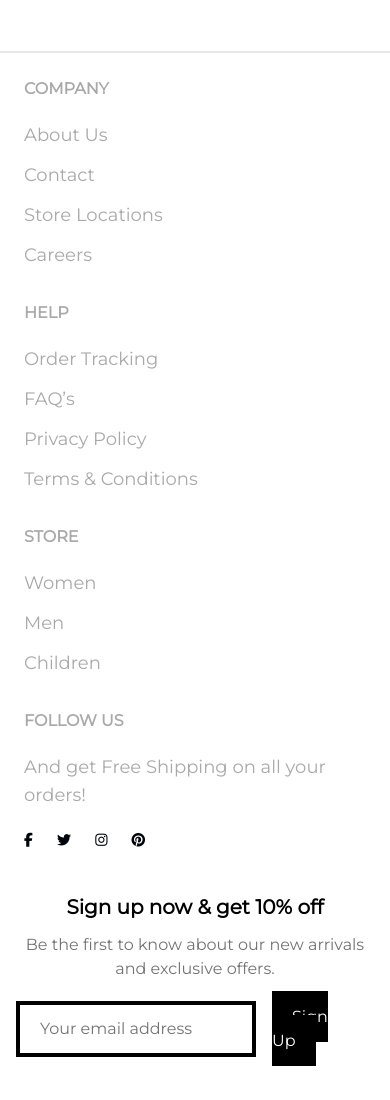
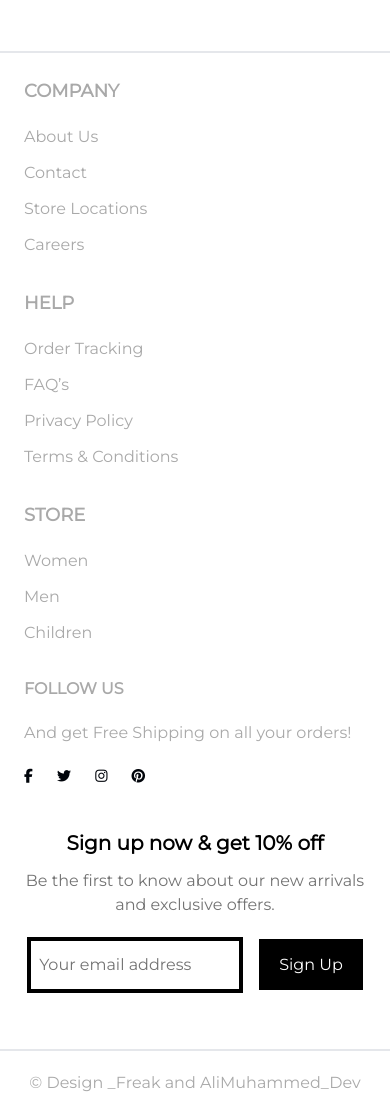
Before and after one commit to alimuhammeddev/Goya, a plain HTML site: page index.html in a window 390 px wide. Shown: the part 7400-8500 px from the top of the page. Drawn offline with nearby package versions, Linux system fonts and the light colour scheme.

Commit message:
worked on input field

```diff
--- a/index.html
+++ b/index.html
@@ -419,10 +419,10 @@
         <div class="container mx-auto p-4">
             <div class="grid grid-cols-1 md:grid-cols-2 lg:grid-cols-4 gap-4">
                 <div class="p-2">
-                    <h1 class="lg:text-xl text-base font-semibold text-[#A9A9A9]">
+                    <h1 class="lg:text-xl text-lg font-semibold text-[#A9A9A9]">
                         COMPANY
                     </h1>
-                    <div class="space-y-3 mt-5 text-[#a9a9a9] text-lg font-normal">
+                    <div class="space-y-3 mt-5 text-[#a9a9a9] lg:text-lg text-base font-normal">
                         <p><a href="#" class="hover:text-[#000000] duration-500 transition ease-out">About Us</a></p>
                         <p><a href="#" class="hover:text-[#000000] duration-500 transition ease-out">Contact</a></p>
                         <p><a href="#" class="hover:text-[#000000] duration-500 transition ease-out">Store Locations</a></p>
@@ -430,10 +430,10 @@
                     </div>
                 </div>
                 <div class="p-2">
-                    <h1 class="lg:text-xl text-base font-semibold text-[#A9A9A9]">
+                    <h1 class="lg:text-xl text-lg font-semibold text-[#A9A9A9]">
                         HELP
                     </h1>
-                    <div class="space-y-3 mt-5 text-[#a9a9a9] text-lg font-normal">
+                    <div class="space-y-3 mt-5 text-[#a9a9a9] lg:text-lg text-base font-normal">
                         <p><a href="#" class="hover:text-[#000000] duration-500 transition ease-out">Order Tracking</a></p>
                         <p><a href="#" class="hover:text-[#000000] duration-500 transition ease-out">FAQ’s</a></p>
                         <p><a href="#" class="hover:text-[#000000] duration-500 transition ease-out">Privacy Policy</a></p>
@@ -441,10 +441,10 @@
                     </div>
                 </div>
                 <div class="p-2">
-                    <h1 class="lg:text-xl text-base font-semibold text-[#A9A9A9]">
+                    <h1 class="lg:text-xl text-lg font-semibold text-[#A9A9A9]">
                         STORE
                     </h1>
-                    <div class="space-y-3 mt-5 text-[#a9a9a9] text-lg font-normal">
+                    <div class="space-y-3 mt-5 text-[#a9a9a9] lg:text-lg text-base font-normal">
                         <p><a href="#" class="hover:text-[#000000] duration-500 transition ease-out">Women</a></p>
                         <p><a href="#" class="hover:text-[#000000] duration-500 transition ease-out">Men</a></p>
                         <p><a href="#" class="hover:text-[#000000] duration-500 transition ease-out">Children</a></p>
@@ -454,7 +454,7 @@
                     <h1 class="lg:text-xl text-base font-semibold text-[#A9A9A9]">
                         FOLLOW US
                     </h1>
-                    <div class="mt-5 text-[#a9a9a9] text-lg font-normal">
+                    <div class="mt-5 text-[#a9a9a9] lg:text-lg text-base font-normal">
                         <p>And get Free Shipping  on all your  orders!</p>
                     </div>
                     <div class="space-x-5 mt-5">
@@ -478,7 +478,7 @@
             <div class="flex justify-center items-center mt-5">
                 <div class="flex items-center space-x-4">
                     <label for="text">
-                        <input type="text" placeholder="Your email address" class=" py-3 p-5 border-4 border-[#000000] required placeholder:text-[#737373]">
+                        <input type="text" placeholder="Your email address" class=" py-3 p-2 border-4 border-[#000000] required placeholder:text-[#737373]">
                     </label>
                     <div>
                         <a href="#" class="bg-[#000000] text-[#FFFFFF] py-4 p-5">Sign Up</a>
@@ -491,7 +491,7 @@
         <h1 class="bg-[#000000] border mt-10"></h1>
     </div>
     <div>
-        <h1 class="text-[#A9A9A9] text-center text-lg mt-5">&copy; Design _Freak and AliMuhammed_Dev</h1>
+        <h1 class="text-[#A9A9A9] text-center lg:text-lg text-base mt-5">&copy; Design _Freak and AliMuhammed_Dev</h1>
     </div>
 </body>
 <script>
```
